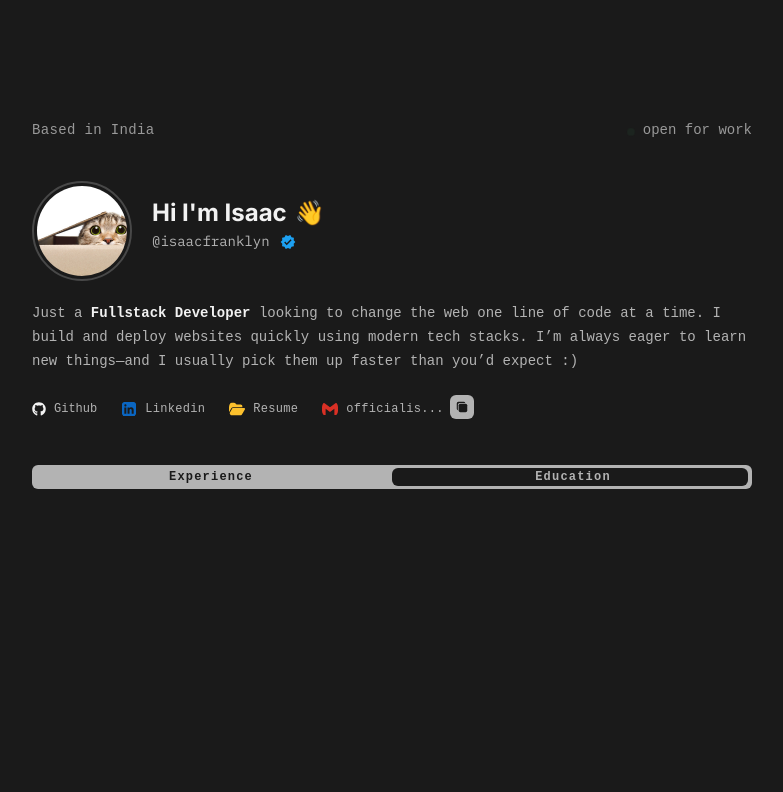
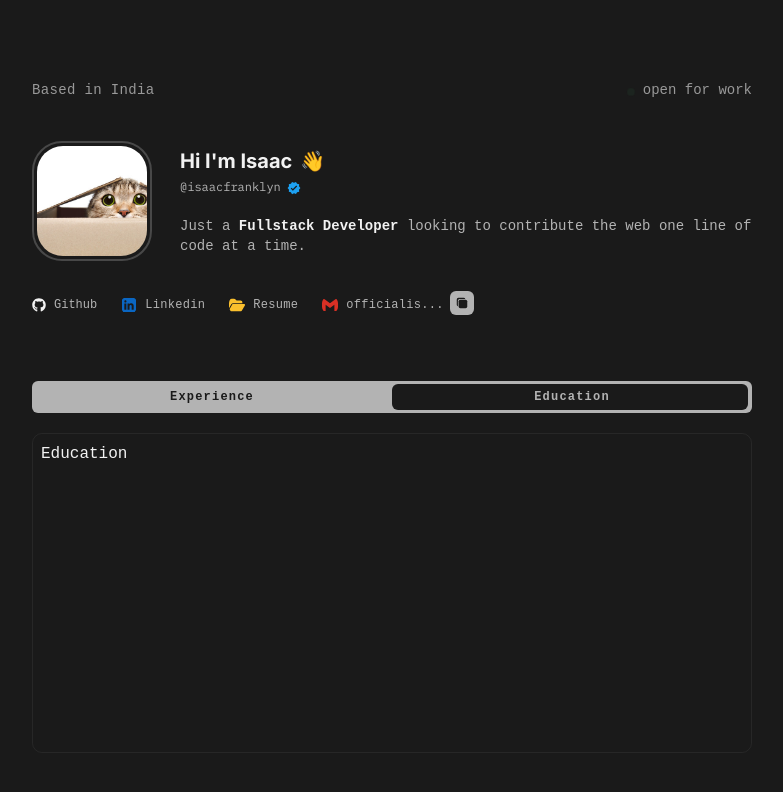
Before and after one commit to isaac-albert/portfolio, a Next.js app: page / in a window 1280 px wide. Shown: the top 792 px of the page, without its empty margins (248-1031 px from the left). Built offline with nearby package versions, Linux system fonts and the light colour scheme; a web font is replaced by a local one.

Commit message:
changed the layout a bit, made a boxey type aesthetics all over

```diff
--- a/src/app/globals.css
+++ b/src/app/globals.css
@@ -70,7 +70,7 @@
 
 @layer components {
   .centre-div {
-    @apply w-180 h-200 mt-30 m-auto
+    @apply w-180 h-200 mt-20 m-auto {/*border-1 border-gridlines/30*/}
   }
 }
 
--- a/src/app/page.tsx
+++ b/src/app/page.tsx
@@ -48,8 +48,8 @@ export default function Home() {
   };
 
   return (
-    <div className="fixed inset-0 bg-background font-google">
-      <div className="centre-div">
+    <div className="fixed inset-0 bg-background font-google z-0">
+      <div className="centre-div z-0">
         <div className="header w-full flex justify-between select-none">
           <span className="text-secsectext text-[14px] font-medium tracking-wide">
             Based in India
@@ -62,35 +62,36 @@ export default function Home() {
           </div>
         </div>
         <div className="name-pp-block flex mt-10">
-          <div className="Profile-Pic border-2 border-gridlines w-25 h-25 rounded-full flex items-center justify-center">
-            <div className="bg-[url(/cat.jpg)] bg-cover w-22.5 h-22.5 rounded-full"></div>
+          <div className="profile-pic-block">
+            <div className="Profile-Pic border-2 border-gridlines w-30 h-30 rounded-[30px] flex items-center justify-center">
+              <div className="bg-[url(/cat.jpg)] bg-cover w-27.5 h-27.5 rounded-[26px]"></div>
             </div>
-          <div className="name-block select-none ml-5 h-25 pt-3.5 ">
-            <div className="text-[24px] text-text flex font-inter font-bold gap-2">
+          </div>
+          <div className="name-desc-block ml-7 flex flex-col justify-center">
+            <div className="name-block select-none">
+              <div className="text-[20px] text-text flex font-inter font-bold gap-2">
                 <span>Hi I&apos;m Isaac</span>
                 <span className="cursor-pointer transiton-all hover:animate-hand ">
                   👋
                 </span>
               </div>
-            <div className="tweet-style flex">
-              <span className="font-ibm text-sectext text-[14px]">
+              <div className="tweet-style flex mt-0.5">
+                <span className="font-ibm text-sectext text-[12px]">
                   @isaacfranklyn
                 </span>
-              <MdVerified className="text-verified ml-2.5 mt-0.75" />
+                <MdVerified className="text-verified ml-1.5 mt-0.75 size-3.5" />
+              </div>
+            </div>
+            <div className="description-block text-[14px] text-sectext leading-5 mt-5">
+              <span>
+                Just a{" "}
+                <span className="font-bold text-text">Fullstack Developer</span>{" "}
+                looking to contribute the web one line of code at a time.
+              </span>
             </div>
           </div>
         </div>
-        <div className="description text-[14px] mt-5 text-sectext leading-6">
-          <span>
-            Just a{" "}
-            <span className="font-bold text-text">Fullstack Developer</span>{" "}
-            looking to change the web one line of code at a time. I build and
-            deploy websites quickly using modern tech stacks. I’m always eager
-            to learn new things—and I usually pick them up faster than you’d
-            expect :)
-          </span>
-        </div>
-        <div className="social-links flex items-center mt-5 gap-3">
+        <div className="social-links flex items-center mt-7 gap-3">
           <a
             href="https://github.com/isaac-albert"
             target="_blank"
@@ -162,9 +163,9 @@ export default function Home() {
             </div>
           </div>
         </div>
-        <div className="work-experience-heading-block relative mt-10 bg-grey h-6 rounded-sm p-[2px] flex items-center justify-center gap-2">
+        <div className="education-experience-heading-block relative mt-15 bg-grey h-8 rounded-sm p-[2px] pl-1 pr-1 flex items-center justify-center gap-2">
           <div
-            className={`absolute top-[3px] bottom-[3px] w-89 bg-background rounded-sm transition-all duration-500 ease-out ${
+            className={`sliding-window absolute top-[3px] bottom-[3px] w-89 bg-background rounded-sm transition-all duration-500 ease-out ${
               toggleState === "Experience" ? "left-1" : "left-1/2"
             }`}
           />
@@ -189,6 +190,28 @@ export default function Home() {
             <span className="select-none">Education</span>
           </div>
         </div>
+        <div className="education-experience-main-block relative overflow-hidden mt-5 border-1 border-gridlines/30 w-full h-80 rounded-lg">
+          <div
+            className={`education-content-block absolute inset-0 transition-transform duration-500 ease-in-out ${
+              toggleState === "Education"
+                ? "translate-x-0"
+                : "-translate-x-full"
+            }`}
+          >
+            <div className="Education-body m-2">
+              <span className="text-text">Education</span>
+            </div>
+          </div>
+          <div
+            className={`experience-content-block absolute inset-0  transition-transform duration-500 ease-in-out ${
+              toggleState === "Experience"
+                ? "translate-x-0"
+                : "translate-x-full"
+            }`}
+          >
+            <span className="text-text">Experience</span>
+          </div>
+        </div>
       </div>
     </div>
   );
```
Lines whose indentation alone changed are shown as unchanged.
